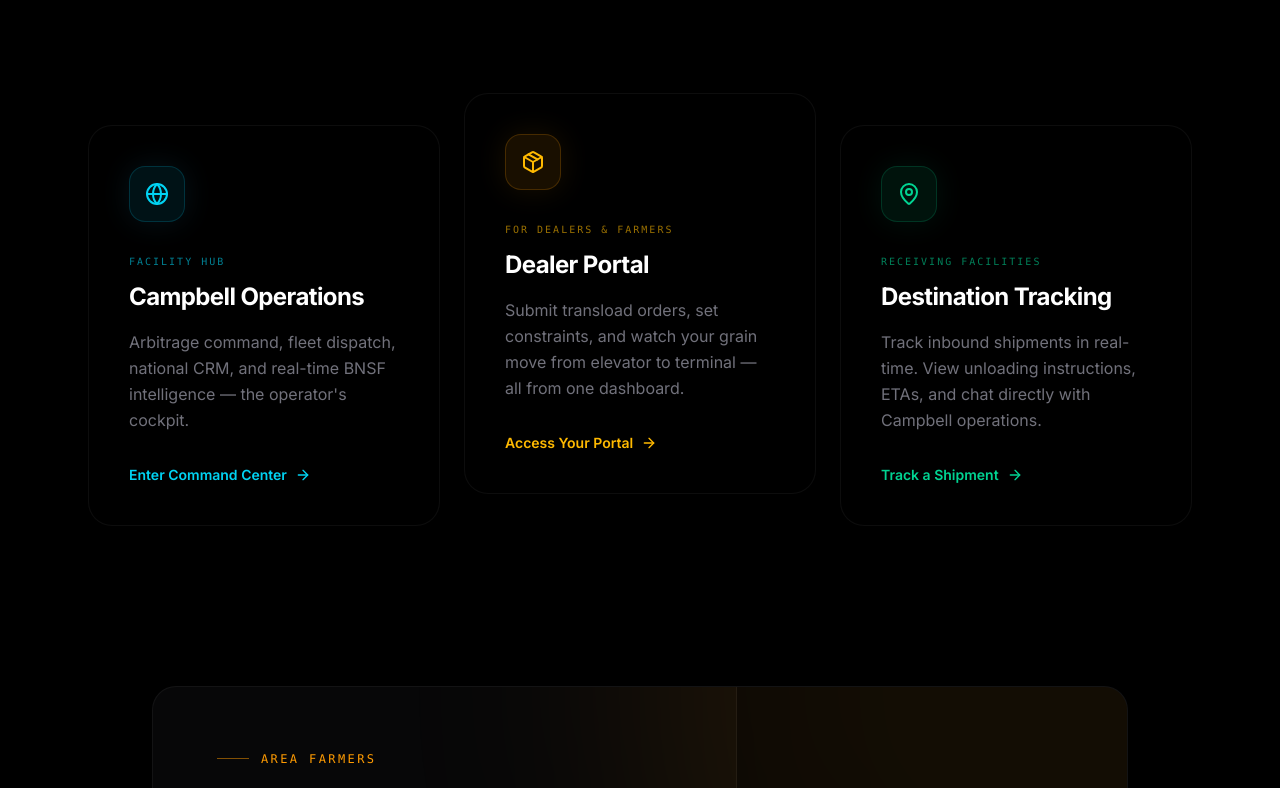
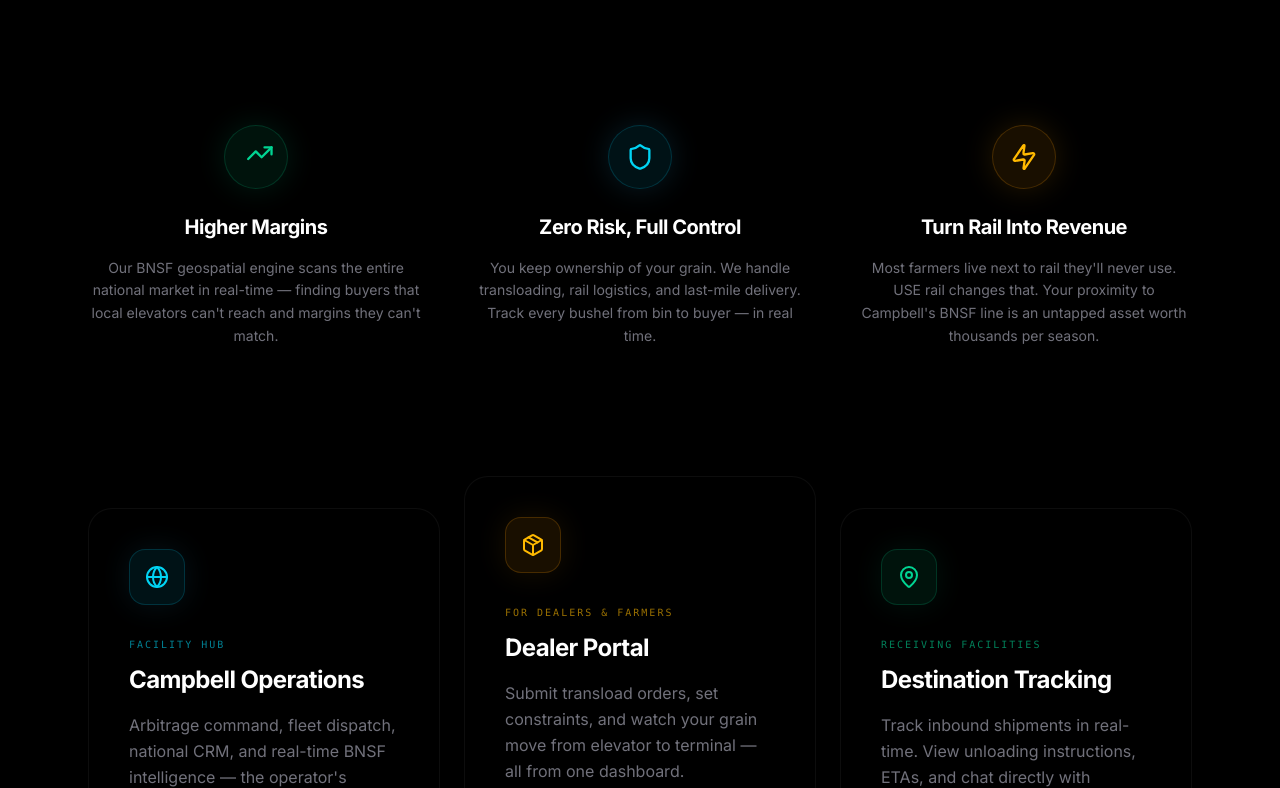
Before and after one commit to Nelius92/USE-rail, a Next.js app: page / in a window 1280 px wide. Shown: the part 792-1580 px from the top of the page. Built offline with nearby package versions, Linux system fonts and the light colour scheme.

Commit message:
feat: re-add value pillars with modern animated icons

```diff
--- a/src/app/page.tsx
+++ b/src/app/page.tsx
@@ -154,6 +154,56 @@
             <motion.p variants={itemVariants} className="text-sm font-mono tracking-wide text-emerald-400 uppercase">
               Capture <span className="text-white font-bold bg-emerald-500/20 px-2 py-0.5 rounded-md border border-emerald-500/30">$0.40–$0.65 higher margins</span> per bushel.
             </motion.p>
+          </motion.div>
+        </section>
+
+        {/* ─── Premium Value Pillars ────────────────────────────── */}
+        <section className="w-full max-w-6xl mx-auto px-6 mb-40">
+          <motion.div
+            initial="hidden"
+            whileInView="show"
+            viewport={{ once: true, margin: "-50px" }}
+            variants={containerVariants}
+            className="grid grid-cols-1 md:grid-cols-3 gap-12 text-center"
+          >
+            {/* Pillar 1 */}
+            <motion.div variants={itemVariants} className="flex flex-col items-center">
+              <div className="w-16 h-16 rounded-full bg-emerald-500/10 border border-emerald-500/20 flex items-center justify-center mb-6 shadow-[0_0_30px_rgba(16,185,129,0.15)] relative overflow-hidden group">
+                <motion.div animate={{ y: [0, -4, 0], x: [0, 4, 0] }} transition={{ duration: 2.5, repeat: Infinity, ease: "easeInOut" }}>
+                  <TrendingUp className="w-7 h-7 text-emerald-400 group-hover:scale-110 transition-transform duration-300" />
+                </motion.div>
+              </div>
+              <h3 className="text-xl font-bold text-white mb-4 tracking-tight">Higher Margins</h3>
+              <p className="text-zinc-500 leading-relaxed text-sm">
+                Our BNSF geospatial engine scans the entire national market in real-time — finding buyers that local elevators can't reach and margins they can't match.
+              </p>
+            </motion.div>
+
+            {/* Pillar 2 */}
+            <motion.div variants={itemVariants} className="flex flex-col items-center">
+              <div className="w-16 h-16 rounded-full bg-cyan-500/10 border border-cyan-500/20 flex items-center justify-center mb-6 shadow-[0_0_30px_rgba(56,189,248,0.15)] relative overflow-hidden group">
+                <motion.div animate={{ scale: [1, 1.15, 1], filter: ["brightness(1)", "brightness(1.5)", "brightness(1)"] }} transition={{ duration: 3, repeat: Infinity, ease: "easeInOut" }}>
+                  <Shield className="w-7 h-7 text-cyan-400 group-hover:scale-110 transition-transform duration-300" />
+                </motion.div>
+              </div>
+              <h3 className="text-xl font-bold text-white mb-4 tracking-tight">Zero Risk, Full Control</h3>
+              <p className="text-zinc-500 leading-relaxed text-sm">
+                You keep ownership of your grain. We handle transloading, rail logistics, and last-mile delivery. Track every bushel from bin to buyer — in real time.
+              </p>
+            </motion.div>
+
+            {/* Pillar 3 */}
+            <motion.div variants={itemVariants} className="flex flex-col items-center">
+              <div className="w-16 h-16 rounded-full bg-amber-500/10 border border-amber-500/20 flex items-center justify-center mb-6 shadow-[0_0_30px_rgba(245,158,11,0.15)] relative overflow-hidden group">
+                <motion.div animate={{ rotate: [-10, 10, -10], scale: [1, 1.1, 1] }} transition={{ duration: 1.5, repeat: Infinity, ease: "easeInOut" }}>
+                  <Zap className="w-7 h-7 text-amber-400 group-hover:scale-110 transition-transform duration-300" />
+                </motion.div>
+              </div>
+              <h3 className="text-xl font-bold text-white mb-4 tracking-tight">Turn Rail Into Revenue</h3>
+              <p className="text-zinc-500 leading-relaxed text-sm">
+                Most farmers live next to rail they'll never use. USE rail changes that. Your proximity to Campbell's BNSF line is an untapped asset worth thousands per season.
+              </p>
+            </motion.div>
           </motion.div>
         </section>
 
```
